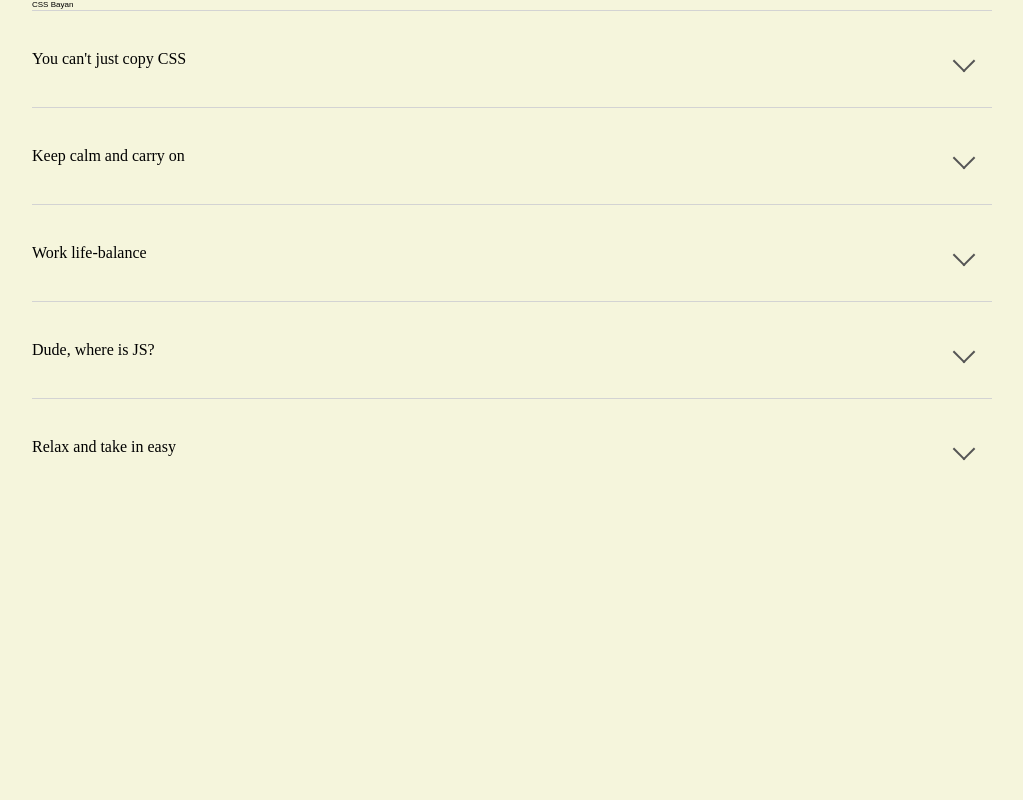
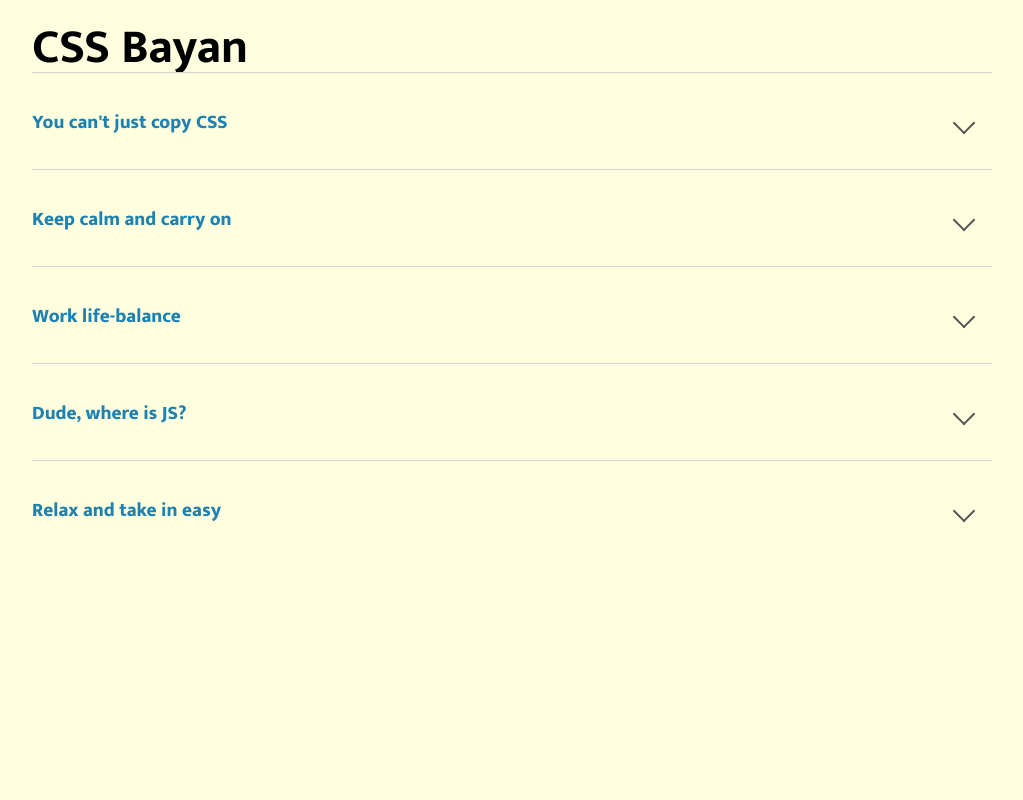
Before and after one commit to katyakan/cssBayan, a plain HTML site: page cssBayan/index.html in a window 1280 px wide. Shown: the whole page, without its empty margins (128-1151 px from the left). Drawn offline with Linux system fonts and the light colour scheme.

Commit message:
feat: add styles (mon, 13.03.2023, 11.40pm)

```diff
--- a/cssBayan/index.html
+++ b/cssBayan/index.html
@@ -6,6 +6,11 @@
   <meta http-equiv="X-UA-Compatible" content="IE=edge">
   <meta name="viewport" content="width=device-width, initial-scale=1.0">
   <link rel="stylesheet" href="style.css">
+  <link rel="preconnect" href="https://fonts.googleapis.com">
+  <link rel="preconnect" href="https://fonts.gstatic.com" crossorigin>
+  <link
+    href="https://fonts.googleapis.com/css2?family=Mukta:wght@200;300;400;500;600;700;800&family=Roboto:wght@400;700&display=swap"
+    rel="stylesheet">
   <title>CSSBayan</title>
 </head>
 
--- a/cssBayan/style.css
+++ b/cssBayan/style.css
@@ -9,7 +9,7 @@
 }
 
 html {
-  font-family: 'Poppins', sans-serif;
+  font-family: 'Mukta', sans-serif;
   font-size: 0.625vw;
   font-style: normal;
   font-weight: normal;
@@ -27,7 +27,7 @@ body {
   margin: 0;
   padding: 0;
   color: black;
-  background-color: beige;
+  background-color:  lightyellow;
 
 }
 
@@ -111,7 +111,7 @@ input[type='number'] {
 }
   .bayan {
     transform: translateZ(0);
-    background:  beige;
+    background:  lightyellow;
     border-top: 1px solid lightgrey;
     align-items: center;
 
@@ -129,7 +129,7 @@ input[type='number'] {
     height: 96px;
     line-height: 50px;
     padding: 40px 5px 10px 0;
-    background:  beige;
+    background: lightyellow;
     cursor: pointer;
     font-family: 'Poppins';
     font-style: normal;
@@ -192,3 +192,22 @@ input[type='number'] {
   height: 40rem;
   margin: 3rem;
 }
+
+
+h1 {
+  margin-top: 3rem;
+  font-family: 'Mukta';
+font-style: normal;
+font-weight: 700;
+font-size: 6rem;
+line-height: 6rem;
+}
+
+.bayan label {
+  font-family: 'Mukta';
+  font-style: normal;
+  font-weight: 800;
+  font-size: 2.4rem;
+  line-height: 2.4rem;
+  color:#1e81b0;
+}
```
